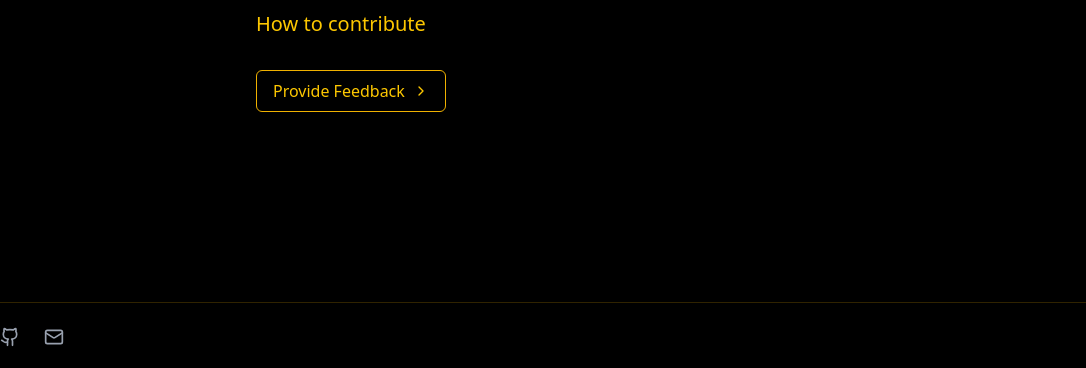
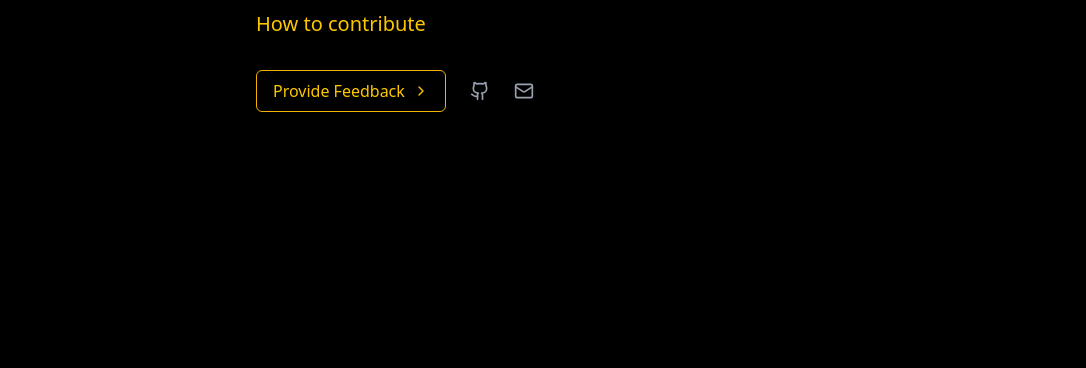
Before and after one commit to HyperKuvid-Labs/FrugalSOT, a React (Vite) app in the folder frugalSOT Website/: page /documentationDownload in a window 1280 px wide. Shown: the part 429-797 px from the top of the page, without its empty margins (0-1086 px from the left). Built offline with nearby package versions, Linux system fonts and the light colour scheme.

Commit message:
Documentation page is done

```diff
--- a/frugalSOT Website/src/pages/documentation.tsx
+++ b/frugalSOT Website/src/pages/documentation.tsx
@@ -63,41 +63,12 @@ export default function DocumentationPage() {
           <motion.div initial={{ opacity: 0 }} animate={{ opacity: 1 }} transition={{ duration: 0.6, delay: 0.6 }}>
             <h3 className="text-xl font-medium mb-4 text-yellow-400">How to contribute</h3>
 
-            {/* <div className="space-y-4">
-              <div className="flex items-start gap-3">
-                <div className="bg-yellow-500 text-black rounded-full w-6 h-6 flex items-center justify-center mt-0.5 flex-shrink-0">
-                  1
-                </div>
-                <p>Review the documentation thoroughly</p>
-              </div>
-
-              <div className="flex items-start gap-3">
-                <div className="bg-yellow-500 text-black rounded-full w-6 h-6 flex items-center justify-center mt-0.5 flex-shrink-0">
-                  2
-                </div>
-                <p>Submit your suggestions through our feedback form</p>
-              </div>
-
-              <div className="flex items-start gap-3">
-                <div className="bg-yellow-500 text-black rounded-full w-6 h-6 flex items-center justify-center mt-0.5 flex-shrink-0">
-                  3
-                </div>
-                <p>Join our community to discuss improvements</p>
-              </div>
-            </div> */}
-
             <div className="mt-8">
+                <div className="flex items-center space-x-6">
                     <button className="inline-flex items-center justify-center rounded-md border border-yellow-500 text-yellow-400 px-4 py-2 hover:bg-yellow-500/10 transition-colors focus:outline-none focus:ring-2 focus:ring-yellow-400 focus:ring-offset-2 focus:ring-offset-black">
                     Provide Feedback
                     <ChevronRight className="ml-2 h-4 w-4" />
                     </button>
-            </div>
-          </motion.div>
-        </div>
-      </main>
-
-      <footer className="border-t border-yellow-500/20 py-6">
-         <div className="flex space-x-6">
                     <a href="https://github.com/HARISH20205/RPI" className="text-gray-400 hover:text-yellow-400 transition-colors">
                     <Github className="h-5 w-5" />
                     <span className="sr-only">GitHub</span>
@@ -107,7 +78,13 @@ export default function DocumentationPage() {
                     <span className="sr-only">Gmail</span>
                     </a>
                 </div>
-      </footer>
+            </div>
+          </motion.div>
+        </div>
+      </main>
+
+      {/* <footer className="border-t border-yellow-500/20 py-6">
+      </footer> */}
     </div>
   )
 }
--- a/frugalSOT Website/src/pages/signIn.tsx
+++ b/frugalSOT Website/src/pages/signIn.tsx
@@ -40,7 +40,7 @@ export default function SignInPage() {
       try{
         const resp = await axios.post("http://localhost:5000/api/sign-in", {email, password});
         console.log("SignIn successfull", resp.data);
-        navigate('/');
+        navigate('//documentationDownload');
       }catch(err){
         console.error('Error during signin:', err);
       }
--- a/frugalSOT Website/src/pages/signUp.tsx
+++ b/frugalSOT Website/src/pages/signUp.tsx
@@ -45,7 +45,7 @@ export default function SignUpPage() {
       try{
         const resp = await axios.post("http://localhost:5000/api/sign-up", {name, email, password});
         console.log("SignUp successfull", resp.data);
-        navigate('/');
+        navigate('/documentationDownload');
       }catch(err){
         console.error('Error during signup:', err);
       }
```
Lines whose indentation alone changed are shown as unchanged.
